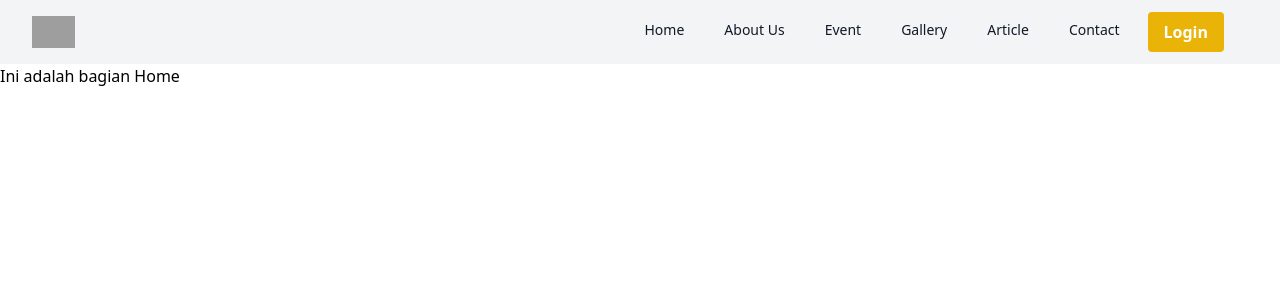
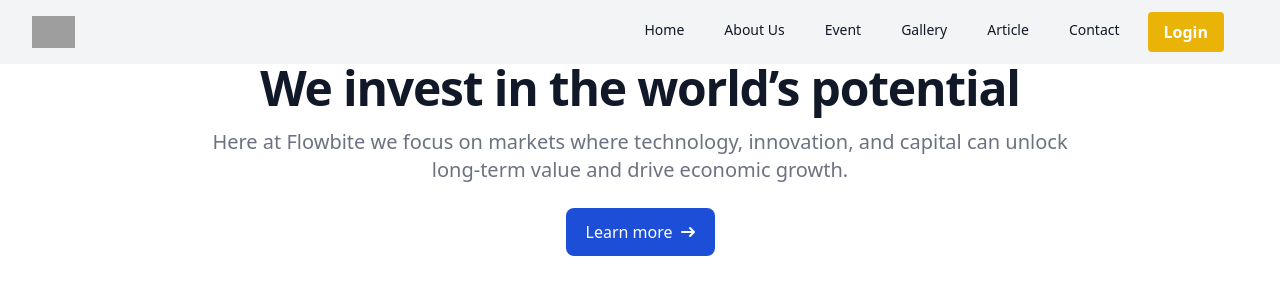
Before and after one commit to septianadip17/kbc-internship, a React (Vite) app: page / in a window 1280 px wide. Shown: the top 306 px of the page. Built offline with nearby package versions, Linux system fonts and the light colour scheme; grey boxes are pictures that could not be loaded.

Commit message:
not found page and forgot password page

```diff
--- a/src/App.jsx
+++ b/src/App.jsx
@@ -7,6 +7,8 @@ import Gallery from "./pages/Gallery";
 import Home from "./pages/Home";
 import Login from "./components/Login";
 import Register from "./components/Register";
+import ForgotPassword from "./components/ForgotPassword";
+import NotFound from "./pages/NotFound";
 
 function App() {
   return (
@@ -21,6 +23,8 @@ function App() {
           <Route path="/articles" element={<Article />} />
           <Route path="/login" element={<Login />} />
           <Route path="/register" element={<Register />} />
+          <Route path="/recovery" element={<ForgotPassword />} />
+          <Route path="/*" element={<NotFound />} />
         </Routes>
       </Router>
     </>
--- a/src/components/ForgotPassword.jsx
+++ b/src/components/ForgotPassword.jsx
@@ -1,9 +1,41 @@
+import { Link } from "react-router-dom";
+
+
 const ForgotPassword = () => {
-  return(
-    <div>
+  return (
+    <section className="h-screen flex flex-col md:flex-row justify-center space-y-10 md:space-y-0 md:space-x-16 items-center my-2 mx-5 md:mx-0 md:my-0">
+      <div className="md:w-1/3 max-w-sm">
+        <img
+          src="https://kbc.or.id/img/general/KBC-Logo_1594107681.png"
+          alt="Logo KBC"
+        />
+      </div>
+      <div className="md:w-1/3 max-w-sm">
+        <div className="text-center md:text-left"></div>
+        <input
+          className="text-sm w-full px-4 py-2 border border-solid border-gray-300 rounded"
+          type="text"
+          placeholder="Email Address atau Nomor Telepon"
+        />
 
-    </div>
-  )
+        <div className="text-center md:text-left mt-4">
+          <Link
+            className=" mr-4 bg-yellow-900 hover:bg-yellow-600 px-4 py-2 text-white uppercase rounded text-xs tracking-wider"
+            type="submit"
+          >
+            kirim
+          </Link>
+          <Link
+            to="/"
+            className="bg-yellow-900 hover:bg-yellow-600 px-4 py-2 text-white uppercase rounded text-xs tracking-wider"
+            type="button"
+          >
+            Kembali ke halaman
+          </Link>
+        </div>
+      </div>
+    </section>
+  );
 };
 
 export default ForgotPassword;
--- a/src/components/Login.jsx
+++ b/src/components/Login.jsx
@@ -26,12 +26,12 @@ const Login = () => {
             <input className="mr-1" type="checkbox" />
             <span>Ingatkan Saya</span>
           </label>
-          <a
+          <Link
+            to="/recovery"
             className="text-blue-600 hover:text-blue-700 hover:underline hover:underline-offset-4"
-            href="#"
           >
-            Lupa Password?
-          </a>
+            Lupa Password
+          </Link>
         </div>
         <div className="text-center md:text-left mt-4">
           <Link
@@ -45,7 +45,7 @@ const Login = () => {
             className="bg-yellow-900 hover:bg-yellow-600 px-4 py-2 text-white uppercase rounded text-xs tracking-wider"
             type="button"
           >
-            Back to Home
+            Kembali ke halaman
           </Link>
         </div>
         <div className="mt-4 font-semibold text-sm text-slate-500 text-center md:text-left">
--- a/src/components/Navbar.jsx
+++ b/src/components/Navbar.jsx
@@ -1,5 +1,9 @@
 import { NavLink, Link } from "react-router-dom";
-import { Disclosure, DisclosureButton, DisclosurePanel } from "@headlessui/react";
+import {
+  Disclosure,
+  DisclosureButton,
+  DisclosurePanel,
+} from "@headlessui/react";
 import { Bars3Icon, XMarkIcon } from "@heroicons/react/24/outline";
 import { useState } from "react";
 
@@ -22,7 +26,7 @@ function Navbar() {
 
   const handleItemClick = (name) => {
     setActiveItem(name);
-    navigation.forEach(item => {
+    navigation.forEach((item) => {
       item.current = item.name === name;
     });
   };
@@ -31,8 +35,9 @@ function Navbar() {
     <Disclosure as="nav" className="bg-gray-100 w-full z-10">
       {({ open }) => (
         <>
-          <div className="mx-auto max-w-7xl px-2 sm:px-6 lg:px-8">
+          <div className="mx-auto px-2 sm:px-6 lg:px-8">
             <div className="relative flex h-16 items-center justify-between">
+              {/* humburger */}
               <div className="absolute inset-y-0 left-0 flex items-center sm:hidden">
                 <DisclosureButton className="relative inline-flex items-center justify-center rounded-md p-2 text-gray-400 hover:bg-gray-700 hover:text-white focus:outline-none focus:ring-2 focus:ring-inset focus:ring-white">
                   <span className="absolute -inset-0.5" />
@@ -49,9 +54,10 @@ function Navbar() {
                   <img
                     className="h-8 w-auto"
                     src="https://kbc.or.id/img/general/KBC-Logo_1594107681.png"
-                    alt="Your Company"
+                    alt="KBC Logo"
                   />
                 </div>
+                {/* Navbar Web */}
                 <div className="hidden sm:ml-auto sm:block">
                   <div className="flex space-x-4">
                     {navigation.map((item) => (
@@ -60,7 +66,9 @@ function Navbar() {
                         to={item.link}
                         onClick={() => handleItemClick(item.name)}
                         className={classNames(
-                          item.current ? "bg-gray-900 text-white" : "text-gray-900 hover:bg-gray-700 hover:text-white",
+                          item.current
+                            ? "bg-gray-900 text-white"
+                            : "text-gray-900 hover:bg-gray-700 hover:text-white",
                           "rounded-md px-3 py-2 text-sm font-medium"
                         )}
                       >
@@ -78,6 +86,7 @@ function Navbar() {
               <div className="absolute inset-y-0 right-0 flex items-center pr-2 sm:static sm:inset-auto sm:ml-6 sm:pr-0"></div>
             </div>
           </div>
+          {/* Navbar Mobile Panel */}
           <DisclosurePanel className="sm:hidden">
             <div className="space-y-1 px-2 pb-3 pt-2">
               {navigation.map((item) => (
@@ -87,13 +96,20 @@ function Navbar() {
                   to={item.link}
                   onClick={() => handleItemClick(item.name)}
                   className={classNames(
-                    item.current ? "bg-gray-900 text-white" : "text-gray-300 hover:bg-gray-700 hover:text-white",
+                    item.current
+                      ? "bg-gray-900 text-white"
+                      : "text-gray-300 hover:bg-gray-700 hover:text-white",
                     "block rounded-md px-3 py-2 text-base font-medium transition-colors duration-200"
                   )}
                 >
                   {item.name}
                 </Disclosure.Button>
               ))}
+              <Link to="/login">
+                <button className="bg-yellow-500 hover:bg-yellow-700 text-white font-bold py-2 px-4 rounded">
+                  Login
+                </button>
+              </Link>
             </div>
           </DisclosurePanel>
         </>
--- a/src/pages/Home.jsx
+++ b/src/pages/Home.jsx
@@ -1,19 +1,44 @@
-// import Login from "../components/Login";
 import Register from "../components/Register";
 import Navbar from "../components/Navbar";
 import Footer from "../components/Footer";
 
 const Home = () => {
   return (
+    <div className="text-center">
+      <Navbar />
 
-      <div>
-        <Navbar/>
-        <h1 className="w-100vh">Ini adalah bagian Home</h1>
-        {/* <Login /> */}
-        <Register />
-        <Footer/>
-      </div>
+      <h1 className="mb-4 text-4xl font-extrabold leading-none tracking-tight text-gray-900 md:text-5xl lg:text-6x">
+        We invest in the world’s potential
+      </h1>
+      <p className="mb-6 text-lg font-normal text-gray-500 lg:text-xl sm:px-16 xl:px-48 dark:text-gray-400">
+        Here at Flowbite we focus on markets where technology, innovation, and
+        capital can unlock long-term value and drive economic growth.
+      </p>
+      <a
+        href="#"
+        className="inline-flex items-center justify-center px-5 py-3 text-base font-medium text-center text-white bg-blue-700 rounded-lg hover:bg-blue-800 focus:ring-4 focus:ring-blue-300 dark:focus:ring-blue-900"
+      >
+        Learn more
+        <svg
+          className="w-3.5 h-3.5 ms-2 rtl:rotate-180"
+          aria-hidden="true"
+          xmlns="http://www.w3.org/2000/svg"
+          fill="none"
+          viewBox="0 0 14 10"
+        >
+          <path
+            stroke="currentColor"
+            strokeLinecap="round"
+            strokeLinejoin="round"
+            strokeWidth="2"
+            d="M1 5h12m0 0L9 1m4 4L9 9"
+          />
+        </svg>
+      </a>
 
+      <Register />
+      <Footer />
+    </div>
   );
 };
 
--- /dev/null
+++ b/src/pages/NotFound.jsx
@@ -0,0 +1,8 @@
+const NotFound = () => {
+  return <div>
+    <h1>404 Not Found</h1>
+    <h2>ga ada halamannya</h2>
+  </div>
+};
+
+export default NotFound;
```
